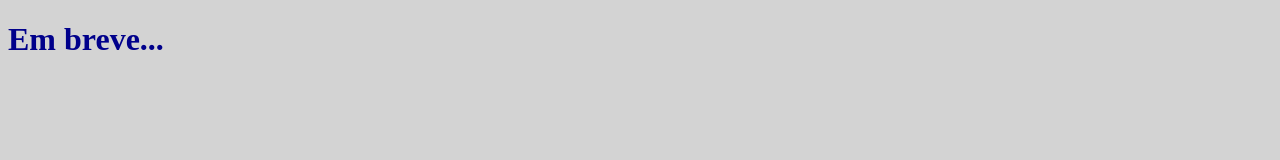
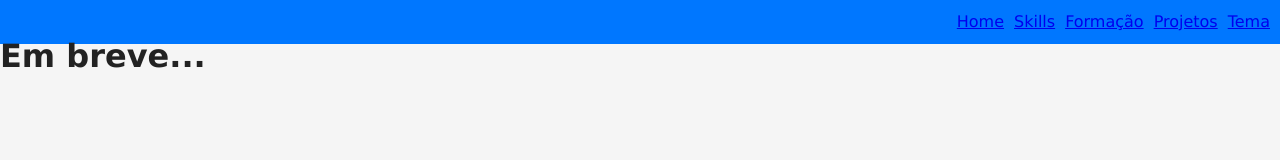
Before and after one commit to artjiyr/projeto-portfolio, a plain HTML site: page index.html in a window 1280 px wide. Drawn offline with Linux system fonts and the light colour scheme.

Commit message:
atualização

```diff
--- a/index.html
+++ b/index.html
@@ -9,7 +9,15 @@
 </head>
 <body>
     <header>
-
+        <nav id="menu">
+            <ul>
+                <li><a href="#">Home</a></li>
+                <li><a href="#">Skills</a></li>
+                <li><a href="#">Formação</a></li>
+                <li><a href="#">Projetos</a></li>
+                <li><a href="#">Tema</a></li>
+            </ul>
+        </nav>
     </header>
     <main>
         <h1>Em breve...</h1>
@@ -17,5 +25,7 @@
     <footer>
 
     </footer>
+
+    <script src="script.js"></script>
 </body>
 </html>
--- /dev/null
+++ b/script.js
@@ -0,0 +1,45 @@
+const botao = document.getElementById('tema');
+const body = document.body;
+
+// Função para aplicar o tema
+function aplicarTema(escuro) {
+    if (escuro) {
+        body.classList.add('escuro');
+        botao.innerHTML = '<i class="fa-solid fa-sun"></i>';
+    } else {
+        body.classList.remove('escuro');
+        botao.innerHTML = '<i class="fa-solid fa-moon"></i>';
+    }
+}
+
+// Carregar tema salvo
+const temaSalvo = localStorage.getItem('tema') === 'escuro';
+aplicarTema(temaSalvo);
+
+// Alternar tema ao clicar
+botao.addEventListener('click', () => {
+    const escuroAtivo = body.classList.toggle('escuro');
+    aplicarTema(escuroAtivo);
+    localStorage.setItem('tema', escuroAtivo ? 'escuro' : 'claro');
+});
+
+
+// Scroll Suave de Navegação
+const navLinks = document.querySelectorAll('#menu ul a');
+
+navLinks.forEach(link => {
+    link.addEventListener('click', function(e) {
+        e.preventDefault();
+
+        const alvo = document.querySelector(this.getAttribute('href'));
+        if (!alvo) return;
+
+        const alturaHeader = document.querySelector('header').offsetHeight;
+        const posicaoDestino = alvo.offsetTop - alturaHeader;
+
+        window.scrollTo({
+            top: posicaoDestino,
+            behavior: 'smooth'
+        });
+    });
+});
--- a/style.css
+++ b/style.css
@@ -1,8 +1,40 @@
 :root {
+    --fundo-principal: #f5f5f5;
+    --texto: #222222;
+    --texto-inverso: #ffffff;
+    --destaque: #0077ff;
+    --destaque-inverso: #66bbff;
+    --fundo-card: #ffffff;
+}
 
+*{
+    margin: 0;
+    padding: ;
+    box-sizing: border-box;
 }
 
 body{
-    background-color: lightgrey;
-    color: darkblue;
+    font-family: Verdana, Geneva, Tahoma, sans-serif;
+    line-height: 1.5em;
+    background-color: var(--fundo-principal);
+    color: var(--texto);
 }
+
+header {
+    background-color: var(--destaque);
+    color: var(--texto);
+    padding: 10px;
+    display: flex;
+    justify-content: flex-end;
+    align-content: center;
+}
+
+#menu ul {
+    list-style: none;
+    display: flex;
+    gap: 10px;
+}
+
+#menu a{
+
+}
```
